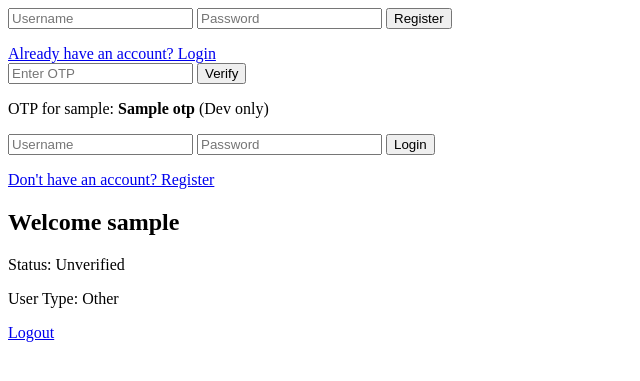
After one commit to Ragavarthini22/studentonlineexamination, a Django app: template exam_portal/exam/templates/exam/auth.html in a window 1280 px wide. The commit adds this page. Shown: the top 381 px of the page, without its empty margins (0-640 px from the left). Run offline with Django 3.2, Linux system fonts and the light colour scheme; the template is opened without the code that fills it: most values are stand-ins (such as "Sample title", 1, 10 or a date in 2020).

Commit message:
commit
commit

```diff
--- /dev/null
+++ b/exam_portal/exam/templates/exam/auth.html
@@ -0,0 +1,35 @@
+<form method="POST">
+    {% csrf_token %}
+    <input type="text" name="username" required placeholder="Username">
+    <input type="password" name="password" required placeholder="Password">
+    <button type="submit">Register</button>
+</form>
+{% if error %}<p style="color:red">{{ error }}</p>{% endif %}
+<a href="{% url 'login' %}">Already have an account? Login</a>
+
+<form method="POST">
+    {% csrf_token %}
+    <input type="hidden" name="username" value="{{ username }}">
+    <input type="text" name="otp" required placeholder="Enter OTP">
+    <button type="submit">Verify</button>
+</form>
+{% if otp %}<p>OTP for {{ username }}: <b>{{ otp }}</b> (Dev only)</p>{% endif %}
+{% if error %}<p style="color:red">{{ error }}</p>{% endif %}
+
+<form method="POST">
+    {% csrf_token %}
+    <input type="text" name="username" required placeholder="Username">
+    <input type="password" name="password" required placeholder="Password">
+    <button type="submit">Login</button>
+</form>
+{% if error %}<p style="color:red">{{ error }}</p>{% endif %}
+<a href="{% url 'register' %}">Don't have an account? Register</a>
+
+<h2>Welcome {{ username }}</h2>
+<p>Status: {% if is_verified %}Verified{% else %}Unverified{% endif %}</p>
+<p>User Type:
+    {% if is_superuser %}Admin
+    {% elif is_student %}Student
+    {% else %}Other{% endif %}
+</p>
+<a href="{% url 'logout' %}">Logout</a>
--- a/exam_portal/exam/templates/exam/register.html
+++ b/exam_portal/exam/templates/exam/register.html
@@ -159,6 +159,7 @@
     messageDiv.textContent = "✅ Registration successful!";
     messageDiv.classList.add("success");
     messageDiv.style.display = "block";
+
   }
 </script>
 
--- a/exam_portal/exam/urls.py
+++ b/exam_portal/exam/urls.py
@@ -23,4 +23,6 @@ urlpatterns = [
     path('login/', views.login_view, name='login'),
     path('logout/', views.logout_view, name='logout'),
     path('dashboard/', views.dashboard_view, name='dashboard'),
+    path('auth/', views.auth_view, name='auth/'),
+
 ]
```
Also changed, not shown: exam_portal/exam/views.py (+6 -6 lines).
